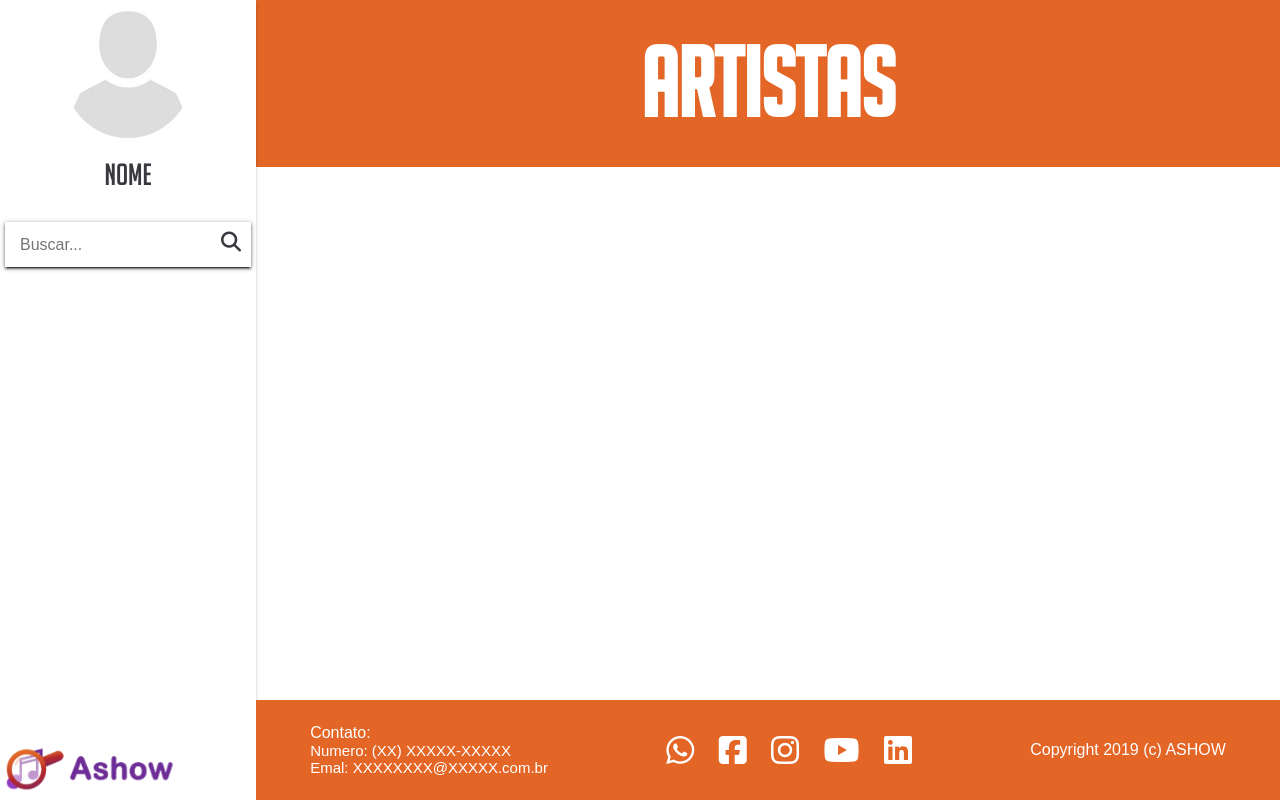
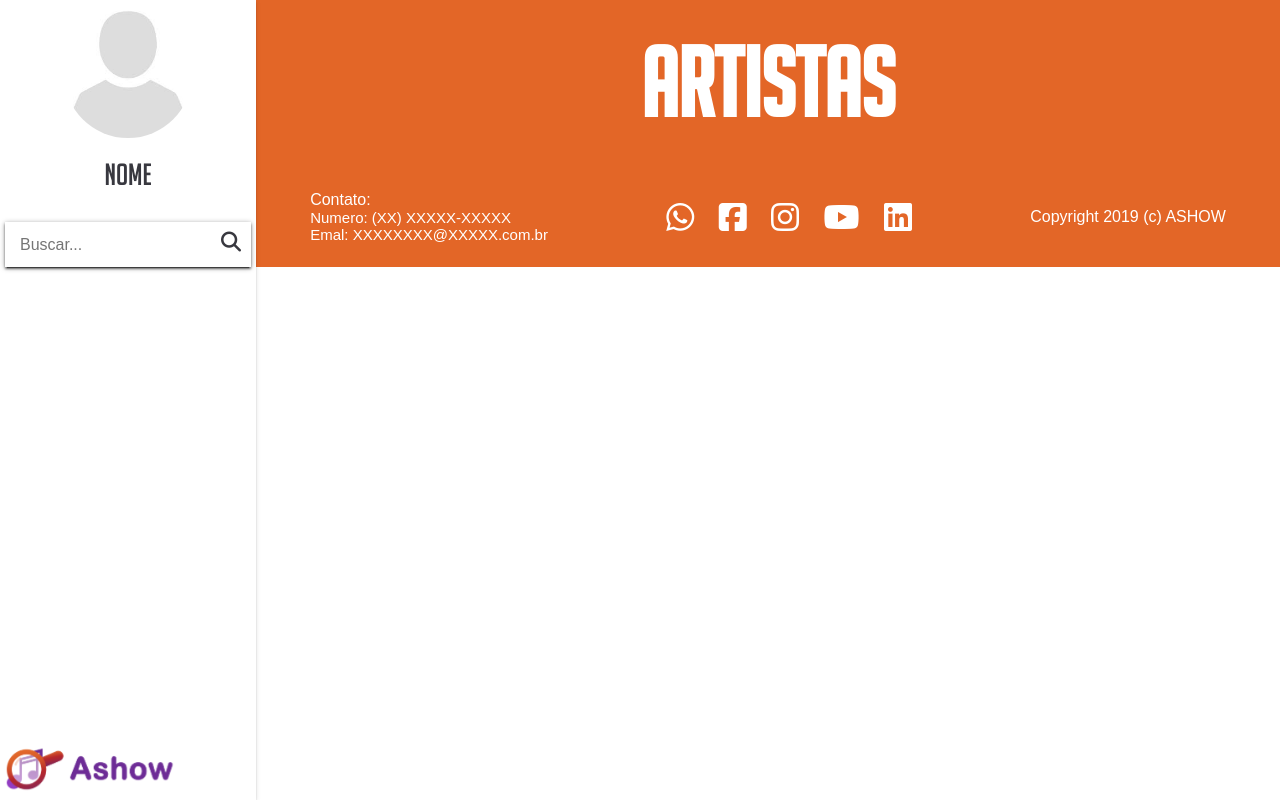
Before and after one commit to guilhermegoa/ASHOW-TIS-II-FE, a website: page pages/artistas.html in a window 1280 px wide. Drawn offline with Linux system fonts and the light colour scheme; no server answers.

Commit message:
fix footer

```diff
--- a/assets/scss/coringa-pages.scss
+++ b/assets/scss/coringa-pages.scss
@@ -138,14 +138,10 @@ header {
 // MAIN
 main {
   background-color: $color-white;
-  margin-bottom: 110px;
 }
 
 // FOOTER
 footer {
-  position: fixed;
-  bottom: 0;
-  width: 80%;
   height: 100px;
   font-family: " Big Noodle Titling", sans-serif;
   display: flex;
```
Also changed, not shown: assets/css/coringa-pages.css.
